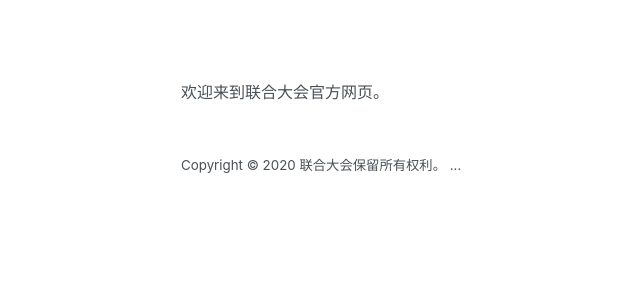
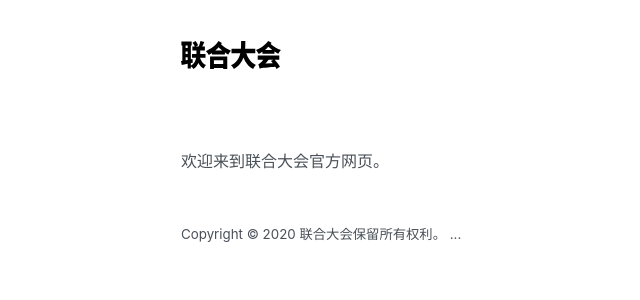
Before and after one commit to vunconf/vunconf.github.io, a Jekyll site: the page built from index.html, in a window 1280 px wide. Shown: the top 300 px of the page, without its empty margins (123-763 px from the left). Built offline with Jekyll 4.4.1, drawn with Linux system fonts in a browser that asks for light colours.

Commit message:
Update default.html

```diff
--- a/_layouts/default.html
+++ b/_layouts/default.html
@@ -7,7 +7,7 @@
 
     <div class="container content">
       <header class="masthead">
-
+      <img src="/assets/vunconf.svg" width="100px" style="border-radius: 0px; margin-top: 25px">
       </header>
 
       <main>
```
